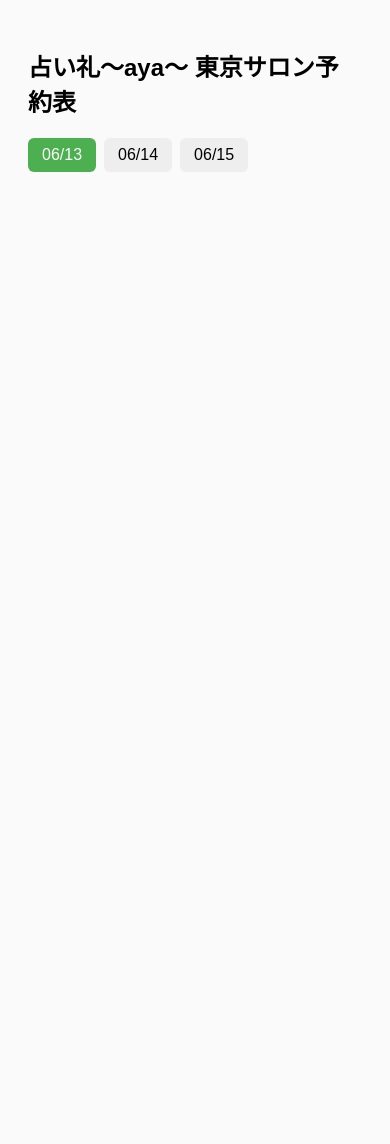
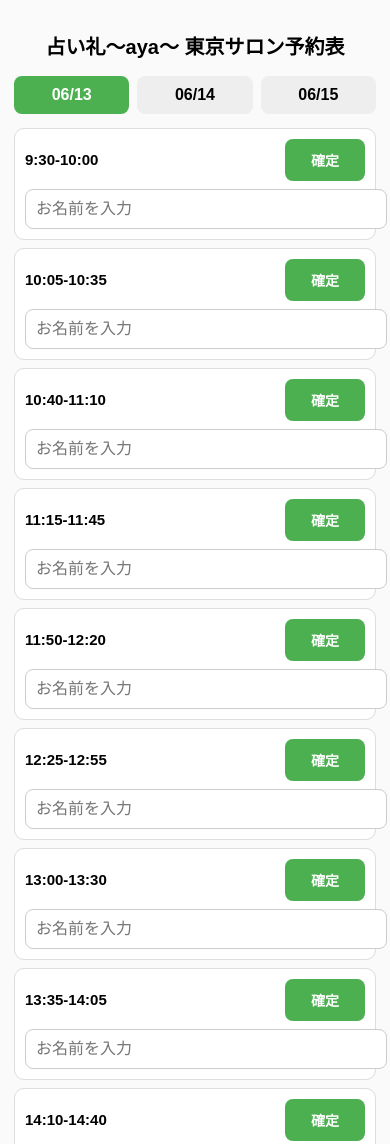
Before and after one commit to aceone1018-beep/ayatokyosalonyoyaku, a plain HTML site: page index.html in a window 390 px wide. Shown: the top 1144 px of the page. Before the commit the page ends 844 px from the top, so only its background shows below. Drawn offline with nearby package versions, Linux system fonts and the light colour scheme; no server answers.

Commit message:
Update index.html

```diff
--- a/index.html
+++ b/index.html
@@ -7,22 +7,31 @@
 <style>
 body {
   font-family: sans-serif;
-      padding: 20px;
+  padding: 14px;
   background: #fafafa;
+  margin: 0;
 }
 
 h2 {
-      margin-bottom: 20px;
+  font-size: 20px;
+  margin-bottom: 16px;
+  text-align: center;
+}
+
+#dateTabs {
+  display: flex;
+  gap: 8px;
+  margin-bottom: 14px;
 }
 
 .date-tab {
-      display: inline-block;
-      padding: 8px 14px;
-      margin-right: 8px;
-      margin-bottom: 16px;
+  flex: 1;
+  text-align: center;
+  padding: 10px 6px;
   background: #eee;
   cursor: pointer;
-      border-radius: 6px;
+  border-radius: 8px;
+  font-weight: bold;
 }
 
 .date-tab.active {
@@ -33,10 +42,11 @@
 .slot {
   display: flex;
   align-items: center;
+  gap: 8px;
   margin: 8px 0;
-      padding: 8px;
+  padding: 10px;
   background: white;
-      border-radius: 6px;
+  border-radius: 10px;
   border: 1px solid #ddd;
 }
 
@@ -52,18 +62,24 @@
 }
 
 .time-label {
-      width: 120px;
+  width: 105px;
+  font-size: 14px;
   font-weight: bold;
+  flex-shrink: 0;
 }
 
 .slot input {
   flex: 1;
-      padding: 8px;
-      font-size: 15px;
+  min-width: 0;
+  padding: 10px;
+  font-size: 16px;
+  border: 1px solid #ccc;
+  border-radius: 8px;
 }
 
 .slot input:disabled {
   background: #f5f5f5;
+  color: #333;
   font-weight: bold;
 }
 
@@ -73,13 +89,14 @@
 }
 
 .slot button {
-      margin-left: 8px;
-      padding: 8px 16px;
+  min-width: 72px;
+  padding: 11px 10px;
   border: none;
-      border-radius: 6px;
+  border-radius: 8px;
   color: white;
   cursor: pointer;
   font-weight: bold;
+  font-size: 14px;
 }
 
 .confirm-btn {
@@ -93,6 +110,35 @@
 .unavailable-btn {
   background: #999;
   cursor: not-allowed;
+}
+
+/* スマホ最適化 */
+@media screen and (max-width: 480px) {
+
+  .slot {
+    display: grid;
+    grid-template-columns: 1fr 80px;
+    grid-template-areas:
+      "time button"
+      "input input";
+    gap: 8px;
+  }
+
+  .time-label {
+    grid-area: time;
+    width: auto;
+    font-size: 15px;
+  }
+
+  .slot input {
+    grid-area: input;
+    width: 100%;
+  }
+
+  .slot button {
+    grid-area: button;
+    width: 80px;
+  }
 }
 </style>
 </head>
@@ -112,7 +158,7 @@
   "sb_publishable_srG-Ha_kLmuHLFXZ_C4g-g_IhQXRM4H"
 );
 
-  const dates = ["2024-06-13", "2024-06-14", "2024-06-15"];
+const dates = ["2024-06-13","2024-06-14","2024-06-15"];
 
 const slotTimes = [
   "9:30-10:00","10:05-10:35","10:40-11:10","11:15-11:45","11:50-12:20",
@@ -130,35 +176,27 @@
   dates.forEach(date => {
     const tab = document.createElement("div");
     tab.className = "date-tab" + (date === currentDate ? " active" : "");
-      tab.textContent = date.replace("2024-", "").replace("-", "/");
-
+    tab.textContent = date.replace("2024-","").replace("-","/");
     tab.onclick = () => {
       currentDate = date;
       renderDateTabs();
       loadSlots();
     };
-
     tabs.appendChild(tab);
   });
 }
 
 async function loadSlots() {
-    const { data, error } = await client
+  const { data } = await client
     .from("reservations")
     .select("*")
     .eq("date", currentDate);
-
-    if (error) {
-      alert("データ取得エラー");
-      console.error(error);
-      return;
-    }
 
   const reservations = data || [];
   const slots = document.getElementById("slots");
   slots.innerHTML = "";
 
-    slotTimes.forEach((time, index) => {
+  slotTimes.forEach((time,index) => {
     const slotNumber = index + 1;
     const found = reservations.find(r => r.slot === slotNumber);
 
@@ -170,18 +208,15 @@
     timeLabel.textContent = time;
 
     const input = document.createElement("input");
-      input.type = "text";
     input.placeholder = "お名前を入力";
 
     const btn = document.createElement("button");
 
-      // 6/15だけ 14:45以降は予約不可
     const isUnavailable =
       currentDate === "2024-06-15" && index >= 9;
 
     if (isUnavailable) {
       row.classList.add("unavailable");
-
       input.disabled = true;
       input.placeholder = "予約不可";
 
@@ -200,9 +235,6 @@
       btn.onclick = () => cancelSlot(slotNumber);
 
     } else {
-        input.value = "";
-        input.disabled = false;
-
       btn.textContent = "確定";
       btn.className = "confirm-btn";
       btn.onclick = () => reserveSlot(slotNumber, input.value);
@@ -217,41 +249,22 @@
 
 async function reserveSlot(slot, name) {
   const cleanName = name.trim();
+  if (!cleanName) return alert("名前を入力してください");
 
-    if (!cleanName) {
-      alert("名前を入力してください");
-      return;
-    }
-
-    const { error } = await client
-      .from("reservations")
-      .insert({
+  await client.from("reservations").insert({
     date: currentDate,
-        slot: slot,
+    slot,
     name: cleanName
   });
-
-    if (error) {
-      alert("予約できません（重複の可能性）");
-      console.error(error);
-      return;
-    }
 
   loadSlots();
 }
 
 async function cancelSlot(slot) {
-    const { error } = await client
-      .from("reservations")
+  await client.from("reservations")
     .delete()
     .eq("date", currentDate)
     .eq("slot", slot);
-
-    if (error) {
-      alert("解除できません");
-      console.error(error);
-      return;
-    }
 
   loadSlots();
 }
```
Lines whose indentation alone changed are shown as unchanged.
